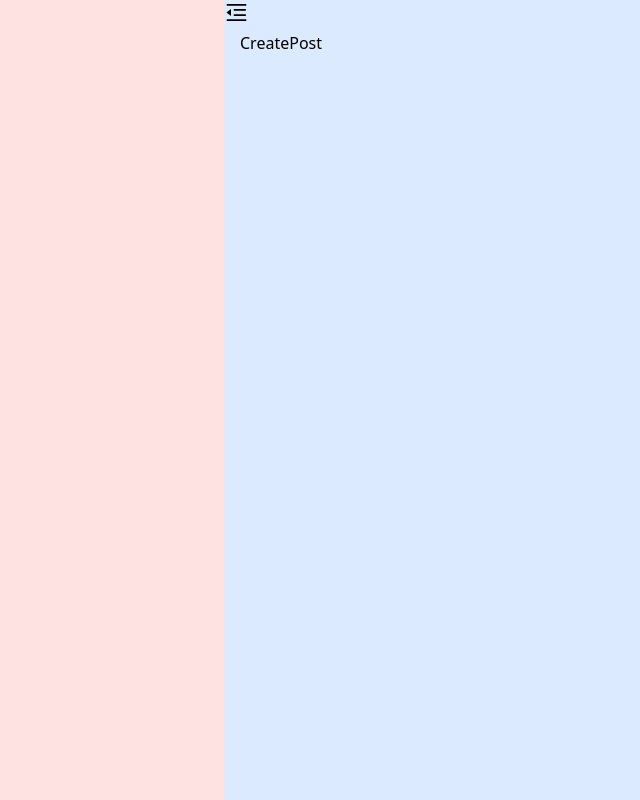
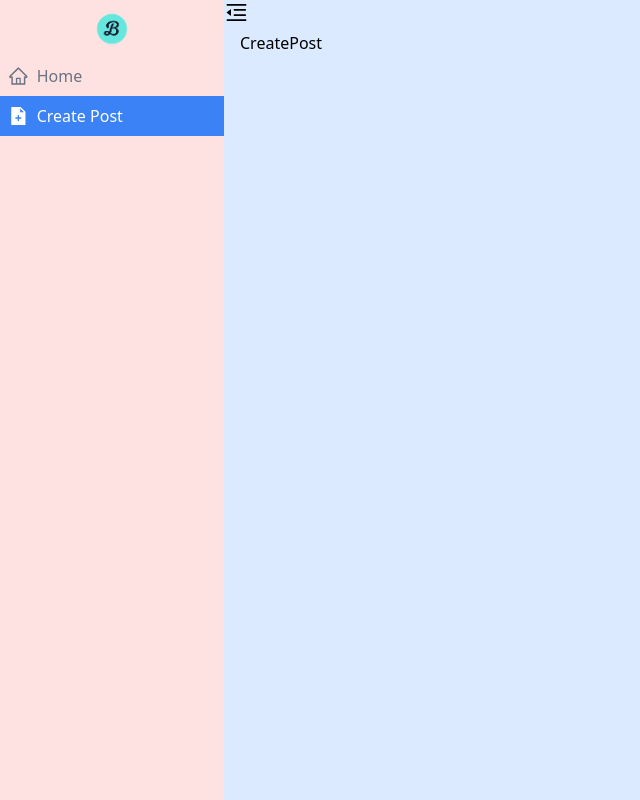
Before and after one commit to Muskulee/anonymous-admin, a React (Create React App) app: page /create-post in a window 1280 px wide. Shown: the whole page, without its empty margins (0-640 px from the left). Built offline with nearby package versions, Linux system fonts and the light colour scheme.

Commit message:
Added Nav bar

```diff
--- a/src/App.js
+++ b/src/App.js
@@ -3,6 +3,7 @@ import { AiOutlineMenuFold, AiOutlineMenuUnfold } from "react-icons/ai";
 import { Route, Routes } from "react-router-dom";
 import CreatePost from "./components/CreatePost";
 import Home from "./components/Home";
+import Navbar from "./components/Navbar";
 import NotFound from "./components/NotFound";
 import UpdatePost from "./components/UpdatePost";
 
@@ -21,7 +22,9 @@ export default function App() {
 
       <div
         className={getNavWidth() + " h-screen bg-red-100 transition-width"}
-      ></div>
+      >
+        <Navbar closed={closedNav} />
+      </div>
 
       {/* content section */}
 
@@ -33,14 +36,14 @@ export default function App() {
             <AiOutlineMenuFold size="25" />
           )}
         </button>
-{/* Create The Routes Here */}
+        {/* Create The Routes Here */}
         <div className="max-w-screen-lg mx-auto">
-           <Routes>
-              <Route path="/" element={<Home />}/>
-              <Route path="/create-post" element={<CreatePost />}/>
-              <Route path="/update-post" element={<UpdatePost />}/>
-              <Route path="*" element={<NotFound />}/>
-           </Routes>
+          <Routes>
+            <Route path="/" element={<Home />} />
+            <Route path="/create-post" element={<CreatePost />} />
+            <Route path="/update-post" element={<UpdatePost />} />
+            <Route path="*" element={<NotFound />} />
+          </Routes>
         </div>
       </div>
     </div>
--- /dev/null
+++ b/src/components/Navbar.jsx
@@ -0,0 +1,63 @@
+import React from "react";
+import { AiFillFileAdd, AiOutlineHome } from "react-icons/ai";
+import { NavLink } from "react-router-dom";
+
+const NavItem = ({ to, value, closed, Icon }) => {
+  const commonClasses =
+    "flex items-center space-x-2 w-full p-2 block whitespace-nowrap";
+  const activeClass = commonClasses + " bg-blue-500 text-white";
+  const inActiveClass = commonClasses + " text-gray-500";
+  return (
+    <NavLink
+      className={({ isActive }) => (isActive ? activeClass : inActiveClass)}
+      to={to}
+    >
+      {Icon}
+      <span
+        className={
+          closed
+            ? "w-0 transition-width overflow-hidden"
+            : "w-full transition-width"
+        }
+      >
+        {value}
+      </span>
+    </NavLink>
+  );
+};
+
+export default function Navbar({ closed }) {
+  return (
+    <nav>
+
+{/* <div className="flex justify-center p-3"> */}
+<div className="flex justify-center">
+    <img className="w-14" src="./logo.png" alt=""  height={70} width={50}/>
+</div>
+
+      <ul>
+
+
+
+
+        <li>
+          <NavItem
+            closed={closed}
+            to="/"
+            value="Home"
+            Icon={<AiOutlineHome size={24} />}
+          />
+        </li>
+        <li>
+          <NavItem
+            closed={closed}
+            to="/create-post"
+            value="Create Post"
+            Icon={<AiFillFileAdd size={24} />}
+          />
+        </li>
+        <li>{/* <NavLink to="/">Home</NavLink> */}</li>
+      </ul>
+    </nav>
+  );
+}
```
